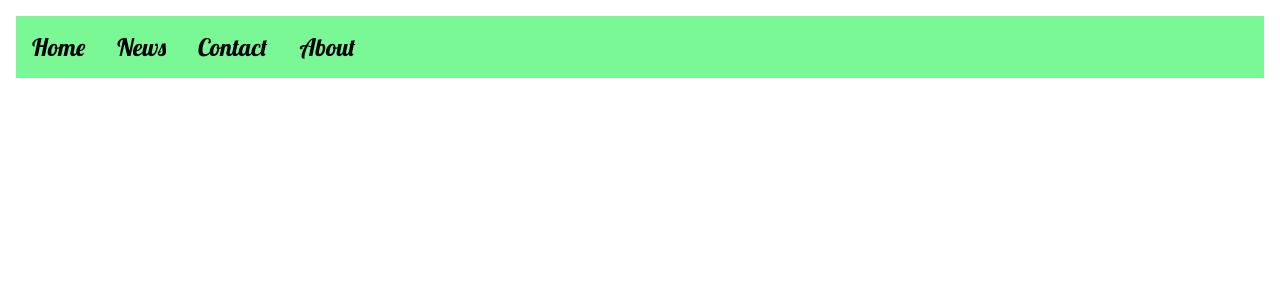
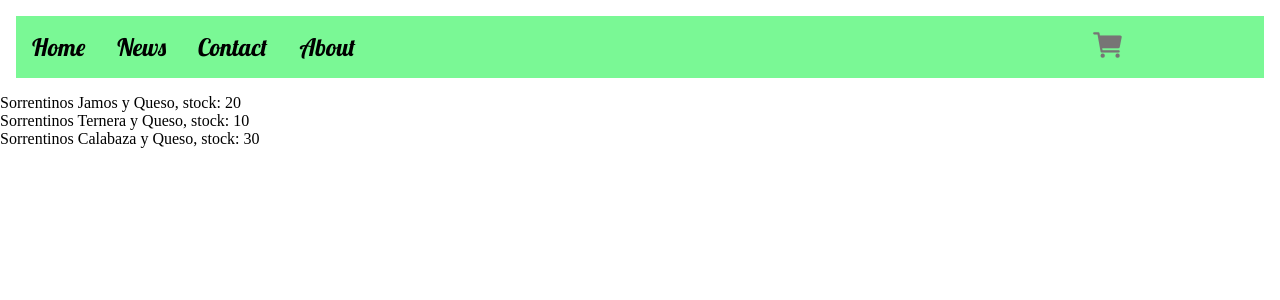
Before and after one commit to JoseSalado/ProjectoFinal-SaladoJose, a React (Create React App) app: page / in a window 1280 px wide. Shown: the top 300 px of the page. Built offline with nearby package versions, Linux system fonts and the light colour scheme; a web font is replaced by a local one.

Commit message:
Agregue ItemList Item ItemDetail

```diff
--- a/public/index.html
+++ b/public/index.html
@@ -8,6 +8,7 @@
   <body>
     <noscript>You need to enable JavaScript to run this app.</noscript>
     <div id="root"></div>
-
+    <script type="module" src="https://unpkg.com/ionicons@5.5.2/dist/ionicons/ionicons.esm.js"></script>
+    <script nomodule src="https://unpkg.com/ionicons@5.5.2/dist/ionicons/ionicons.js"></script>
   </body>
 </html>
--- a/src/App.js
+++ b/src/App.js
@@ -1,10 +1,12 @@
 import './App.css';
 import NavBar from './components/NavBar';
+import ItemListContainer from './containers/ItemListContainer';
 
 function App() {
   return (
     <div className="App">
-      <NavBar mensaje = {"Holas como esays"}/>
+      <NavBar/>
+      <ItemListContainer greeting={"HOla Mundo"}/>
     </div>
   );
 }
--- /dev/null
+++ b/src/components/CartWidget/index.jsx
@@ -0,0 +1,12 @@
+import React from 'react'
+import './styles.css'
+
+const CartWidget = () => {
+  return (
+    <div>
+        <ion-icon name="cart"></ion-icon>
+    </div>
+  )
+}
+
+export default CartWidget
--- /dev/null
+++ b/src/components/CartWidget/styles.css
@@ -0,0 +1,5 @@
+ion-icon{
+    color: rgb(119, 117, 117);
+    font-size: 34px;
+    margin-left: 45rem;
+}
--- /dev/null
+++ b/src/components/Item/index.jsx
@@ -0,0 +1,9 @@
+import React from 'react'
+//card
+const Item = ({product}) => {
+  return (
+    <p key={product.id}>{product.name}, stock: {product.stock}</p>
+  )
+}
+
+export default Item
--- /dev/null
+++ b/src/components/ItemList/index.jsx
@@ -0,0 +1,12 @@
+import React from 'react'
+import Item from '../Item'
+//se encarga de hacer el map con los productos
+const ItemList = ({products}) => {
+  return (
+    products.map(product=>{
+        return <Item product={product} />
+    })
+  )
+}
+
+export default ItemList
--- a/src/components/NavBar/index.jsx
+++ b/src/components/NavBar/index.jsx
@@ -1,14 +1,16 @@
 import React from "react";
+import CartWidget from "../CartWidget";
 import './styles.css'
 
-const NavBar = ({mensaje})=>{
-    console.log(mensaje)
+const NavBar = ()=>{
+
     return(
      <ul>
          <li><a href="#home">Home</a></li>
          <li><a href="#news">News</a></li>
          <li><a href="#contact">Contact</a></li>
          <li><a href="#about">About</a></li>
+         <CartWidget/>
     </ul>
     )
 }
--- /dev/null
+++ b/src/containers/ItemListContainer/index.jsx
@@ -0,0 +1,68 @@
+import React from "react";
+import { useEffect } from "react";
+import { useState } from "react";
+import './styles.css'
+import RawProductos from "../../data/product";
+import ItemList from "../../components/ItemList";
+
+function ItemListContainer ({greeting}){
+    const [products, setProductos] = useState([])
+useEffect(()=>{
+    (async()=>{
+        const obtenerProductos = ()=>{
+            return new Promise((accept,reject)=>{
+                setTimeout(()=>{
+                    accept(RawProductos)
+
+                }, 3000)
+            })
+        }
+        const response = await obtenerProductos();
+        console.log(response);
+        setProductos(response)
+    })()
+},[])
+
+
+
+
+
+   // const [nombre, setNombre] = useState("Oscar")
+   // const [fecha , setFecha] = useState("")
+
+
+    //const handleChangeName = ()=>{
+     //   if(nombre === "Oscar")setNombre('Raul')
+    //    else setNombre("Oscar")
+      //  console.log(nombre);
+//}
+  //Montaje
+ // useEffect(()=>{
+    //dentro de esta funcion haremos todo lo que es obtencion de datos desde una API
+    //o por ejemplo settear el carrioto utilizando el LocalStorage
+     //console.log("Se ejecuta solamnete al montaeje");
+ // }, [])
+
+   //useEffect(()=>{
+    //este eefcto se ejecuta al cambiarse el valor del state "nombre" y tambien a la hora del montaje.
+     //console.log("Se cambia el nombre y/o se monta el componente");
+   //},[nombre, fecha])
+
+
+   //const cambiarFecha = ()=>{
+     // setFecha(new Date().toLocaleString())
+   //}
+
+     return(
+        <>
+        {}
+        <ItemList products={products}/>
+        </>
+
+
+     )
+
+
+    }
+
+export default ItemListContainer
--- /dev/null
+++ b/src/containers/ItemListContainer/styles.css
@@ -0,0 +1,8 @@
+.item-list-container{
+    width: 100%;
+    display: flex;
+    flex-direction: column;
+    align-items: center;
+    justify-content: center;
+    color: rgb(62, 105, 53);
+}
--- /dev/null
+++ b/src/data/product.js
@@ -0,0 +1,6 @@
+const products = [
+    { id : 1 , descripcion: "Descripcion 1", name : "Sorrentinos Jamos y Queso", stock: 20},
+    {id : 2 , descripcion: "Descripcion 2", name : "Sorrentinos Ternera y Queso", stock: 10},
+    {id : 3 , descripcion: "Descripcion 3", name : "Sorrentinos Calabaza y Queso", stock: 30},
+];
+export default products
--- a/src/index.js
+++ b/src/index.js
@@ -5,7 +5,7 @@ import App from './App';
 
 const root = ReactDOM.createRoot(document.getElementById('root'));
 root.render(
-  <React.StrictMode>
+  //<React.StrictMode>
     <App />
-  </React.StrictMode>
+ //</React.StrictMode>
 );
```
